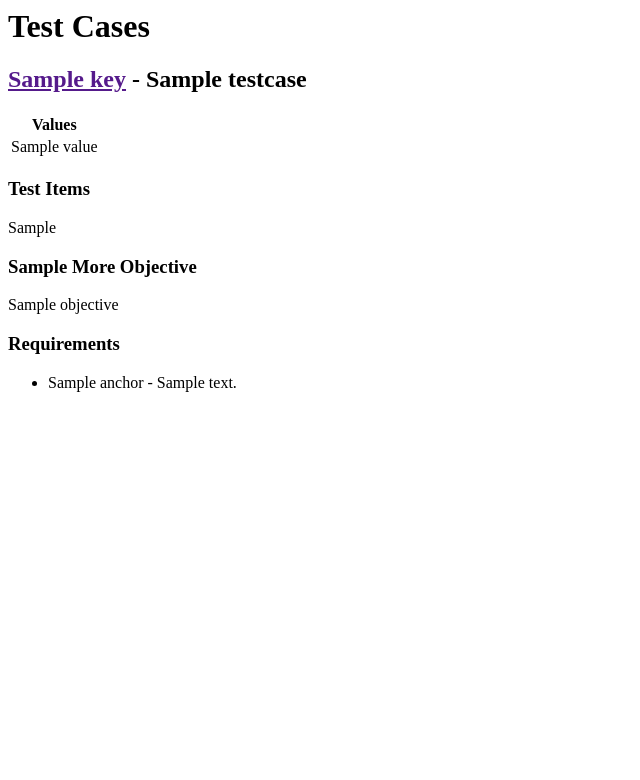
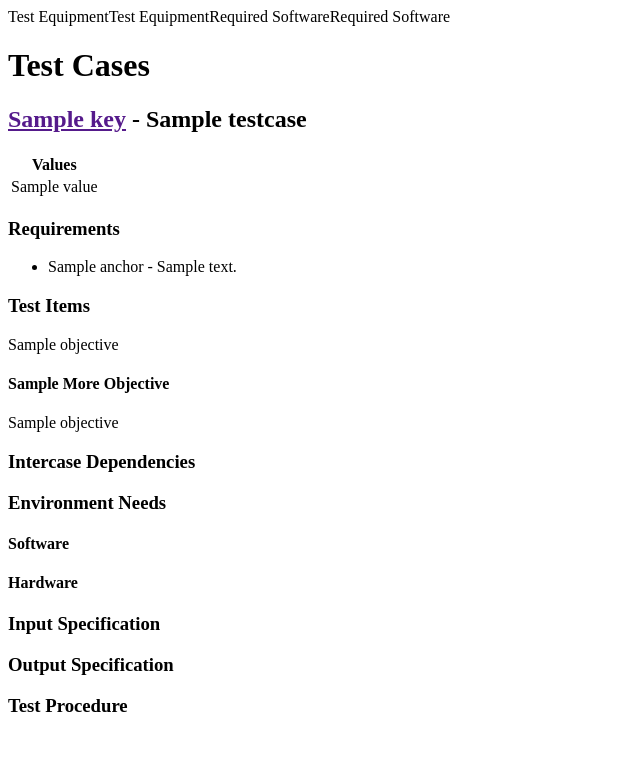
Before and after one commit to lsst-dm/docsteady, a Python web app: template docsteady/templates/dm-testcases.j2 in a window 1280 px wide. Shown: the top 780 px of the page, without its empty margins (0-640 px from the left). Run offline with Jinja, Linux system fonts and the light colour scheme; the template is opened without the code that fills it: most values are stand-ins (such as "Sample title", 1, 10 or a date in 2020).

Commit message:
Change the order in test case subsections Using the same order as in the previous test specification

```diff
--- a/docsteady/templates/dm-testcases.j2
+++ b/docsteady/templates/dm-testcases.j2
@@ -1,4 +1,4 @@
-{% macro as_table(rows, headers=None) %}
+Test EquipmentTest EquipmentRequired SoftwareRequired Software{% macro as_table(rows, headers=None) %}
     <table>
         {% if headers %}
             <tr>
@@ -26,50 +26,59 @@
 
     {{ as_table([testcase['summary'].values()], headers=testcase['summary'].keys()) }}
 
-    {% if testcase.test_items %}
+        <h3>Requirements</h3>
+    {% if testcase.requirements %}
+        <ul>
+            {% for item in testcase.requirements %}
+                <li>{{ item['anchor'] }} - {{ item['summary'] }}</li>
+            {% endfor %}
+        </ul>
+    {% else %}
+        None.
+    {% endif %}
+
         <h3>Test Items</h3>
-        {{ testcase.test_items }}
+    {% if testcase.objective %}
+        {{ testcase.objective }}
     {% endif %}
 
     {% if testcase.more_objectives %}
         {% for title, objective in testcase.more_objectives.items() %}
-            <h3>{{ title.replace("_", " ").title() }}</h3>
+            <h4>{{ title.replace("_", " ").title() }}</h4>
             {{ objective }}
         {% endfor %}
 
     {% endif %}
 
-    {% if testcase.requirements %}
-        <h3>Requirements</h3>
-        <ul>
-            {% for item in testcase.requirements %}
-                <li>{{ item['anchor'] }} - {{ item['summary'] }}</li>
-            {% endfor %}
-        </ul>
+        <h3>Intercase Dependencies</h3>
+    {% if "Predecessors" in testcase["customFields"] %}
+        {{ testcase["customFields"]["Predecessors"] }}
     {% endif %}
 
-    {% if "Predecessors" in testcase %}
-        <h3>Predecessors</h3>
-        {{ testcase["Predecessors"] }}
+        <h3>Environment Needs</h3>
+
+        <h4>Software</h4>
+    {% if "Required Software" in testcase["customFields"] %}
+        {{ testcase["customFields"]["Required Software"] }}
     {% endif %}
 
-    {% if "Required Software" in testcase %}
-        <h3>Required Software</h3>
-        {{ testcase["Required Software"] }}
+        <h4>Hardware</h4>
+    {% if "Test Equipment" in testcase["customFields"] %}
+        {{ testcase["customFields"]["Test Equipment"] }}
     {% endif %}
 
+        <h3>Input Specification</h3>
     {% if "precondition" in testcase %}
-        <h3>Precondition</h3>
         {{ testcase["precondition"] }}
     {% endif %}
 
-    {% if "Postcondition" in testcase %}
-        <h3>Precondition</h3>
-        {{ testcase["Postcondition"] }}
+        <h3>Output Specification</h3>
+    {% if "Postcondition" in testcase["customFields"] %}
+        {{ testcase["customFields"]["Postcondition"] }}
     {% endif %}
 
+        <h3>Test Procedure</h3>
     {% if "testScript" in testcase %}
-        <h3>Test Script</h3>
         {% for step in testcase['testScript']['steps'] %}
             <strong>Step {{ loop.index }}</strong>
             <br/>
```
Also changed, not shown: docsteady/__init__.py (+8 -1 lines).
